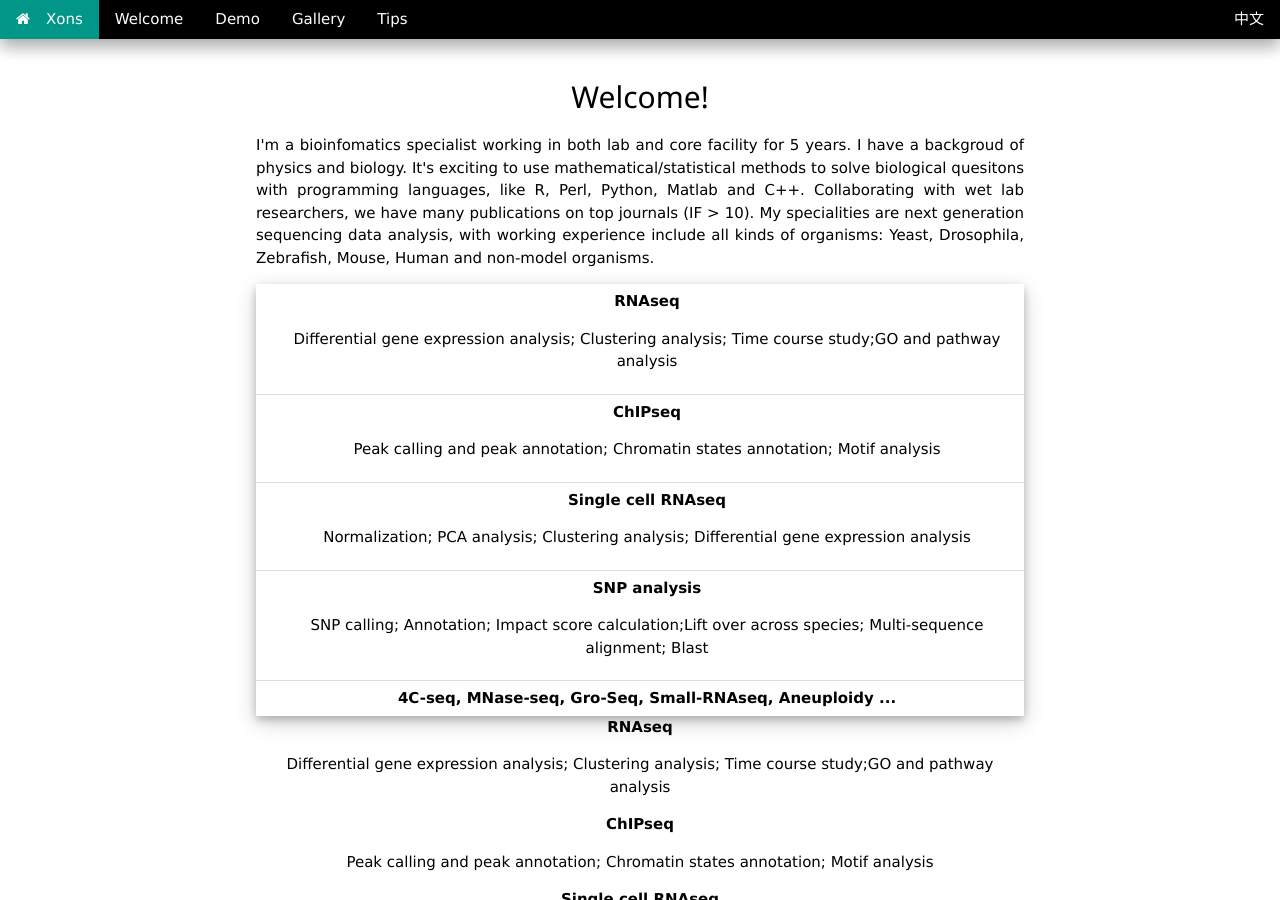
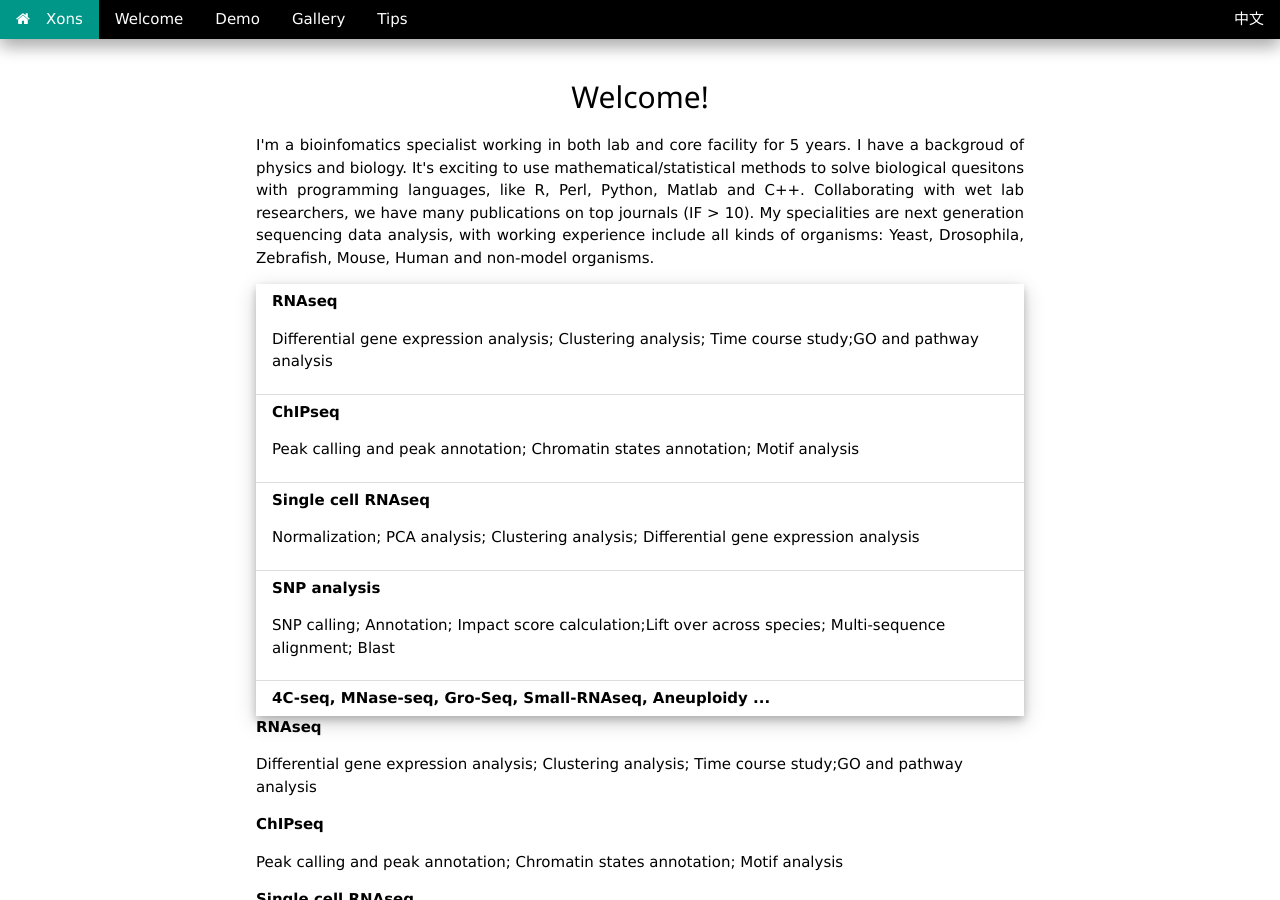
Before and after one commit to xons/xons.github.io, a Jekyll site: the page built from index.html, in a window 1280 px wide and 900 px high. Built offline with Jekyll 4.4.1, drawn with Linux system fonts in a browser that asks for light colours; nearby versions of some CDN libraries; library files that are not in the unit come from our copies.

Commit message:
Update index.html

```diff
--- a/index.html
+++ b/index.html
@@ -15,7 +15,7 @@ title: Xons
         with working experience include all kinds of organisms: Yeast, Drosophila, Zebrafish, Mouse, Human and non-model organisms.
     </p>
 
-    <ul class="w3-ul w3-card-4 w3-left">
+    <ul class="w3-ul w3-card-4 w3-left-align">
         <li><b> RNAseq </b>
             <p>Differential gene expression analysis; Clustering analysis; Time course study;GO and pathway analysis</p>
         </li>
@@ -31,6 +31,7 @@ title: Xons
         <li><b> 4C-seq, MNase-seq, Gro-Seq, Small-RNAseq, Aneuploidy ... </b>
         </li>
     </ul>
+    <div class='w3-left-align'>
     <b> RNAseq </b>
     <p>Differential gene expression analysis; Clustering analysis; Time course study;GO and pathway analysis</p>
     <b> ChIPseq </b>
@@ -40,6 +41,7 @@ title: Xons
     <b> SNP analysis </b>
     <p>SNP calling; Annotation; Impact score calculation;Lift over across species; Multi-sequence alignment; Blast</p>
     <b> 4C-seq, MNase-seq, Gro-Seq, Small-RNAseq, Aneuploidy ... </b>
+    </div>
   </div>
 
 <!-- Demo Row -->
```
